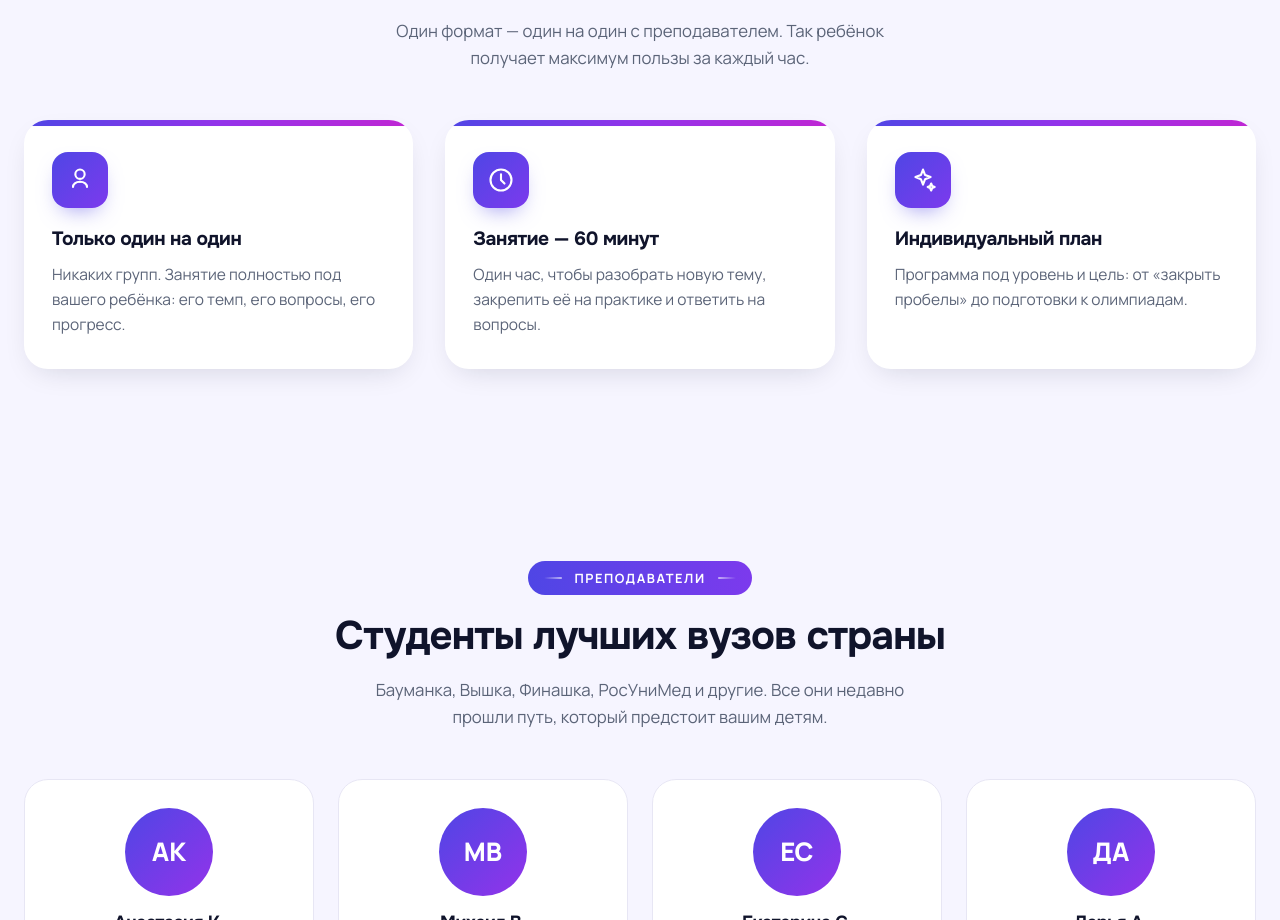
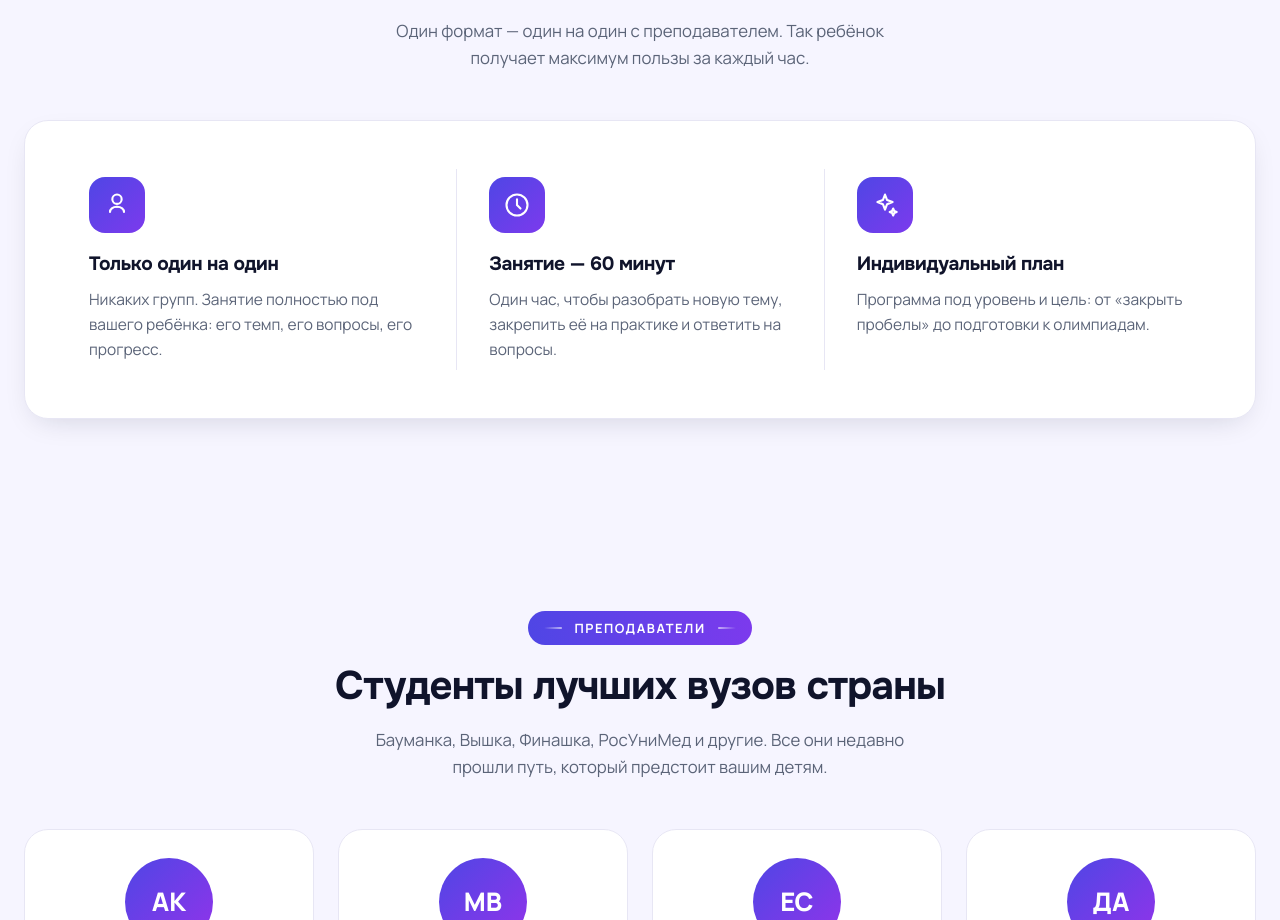
Before and after one commit to v4n3k/online-school, a Next.js app: page / in a window 1280 px wide. Shown: the part 3087-4007 px from the top of the page. Built offline with nearby package versions, Linux system fonts and the light colour scheme.

Commit message:
feat(formats): switch to shared panel layout

```diff
--- a/src/sections/Formats/Formats.module.css
+++ b/src/sections/Formats/Formats.module.css
@@ -6,50 +6,46 @@
 .grid {
   display: grid;
   grid-template-columns: repeat(3, 1fr);
-  gap: 32px;
+  background: #fff;
+  border: 1px solid var(--border);
+  border-radius: var(--radius-lg);
+  padding: 48px 64px;
+  box-shadow: var(--shadow);
 }
 
-.card {
+.item {
   position: relative;
-  background: #fff;
-  border-radius: var(--radius-lg);
-  padding: 32px 28px;
-  overflow: hidden;
-  box-shadow: var(--shadow);
-  transition:
-    transform 0.2s ease,
-    box-shadow 0.2s ease;
+  padding: 8px 32px;
 }
 
-.card::before {
-  content: "";
-  position: absolute;
-  top: 0;
-  left: 0;
-  right: 0;
-  height: 6px;
-  background: linear-gradient(90deg, var(--primary) 0%, #9333ea 50%, #c026d3 100%);
+.item + .item {
+  border-left: 1px solid var(--border);
 }
 
-.card:hover {
-  transform: translateY(-4px);
-  box-shadow: var(--shadow-lg);
+.item:first-child {
+  padding-left: 0;
+}
+
+.item:last-child {
+  padding-right: 0;
 }
 
 .icon {
-  position: relative;
-  z-index: 1;
   flex-shrink: 0;
   display: inline-flex;
   align-items: center;
   justify-content: center;
   width: 56px;
   height: 56px;
-  border-radius: 16px;
+  border-radius: var(--radius);
   background: linear-gradient(135deg, var(--primary) 0%, #7c3aed 100%);
   color: #fff;
   margin-bottom: 20px;
-  box-shadow: 0 10px 22px -10px rgba(79, 70, 229, 0.6);
+  transition: transform 0.2s ease;
+}
+
+.item:hover .icon {
+  transform: translateY(-3px);
 }
 
 .icon svg {
@@ -58,22 +54,29 @@
 }
 
 .title {
-  position: relative;
-  z-index: 1;
   font-size: 1.2rem;
   margin-bottom: 12px;
 }
 
 .desc {
-  position: relative;
-  z-index: 1;
   color: var(--muted);
   font-size: 0.97rem;
+  max-width: 340px;
 }
 
 @media (max-width: 860px) {
   .grid {
     grid-template-columns: 1fr;
-    gap: 8px;
+    padding: 36px 28px;
+  }
+
+  .item {
+    padding: 0;
+  }
+
+  .item + .item {
+    border-left: none;
+    padding-top: 40px;
+    border-top: 1px solid var(--border);
   }
 }
--- a/src/sections/Formats/Formats.tsx
+++ b/src/sections/Formats/Formats.tsx
@@ -48,11 +48,11 @@ export default function Formats() {
         />
         <div className={styles.grid}>
           {FORMATS.map((format) => (
-            <article key={format.title} className={styles.card}>
+            <div key={format.title} className={styles.item}>
               <span className={styles.icon}>{format.icon}</span>
               <h3 className={styles.title}>{format.title}</h3>
               <p className={styles.desc}>{format.desc}</p>
-            </article>
+            </div>
           ))}
         </div>
       </Container>
```
